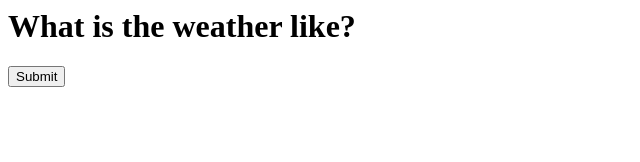
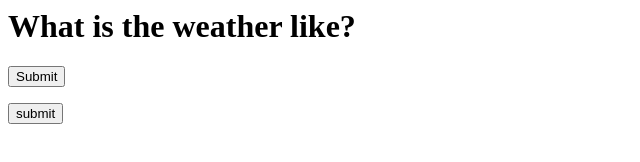
Before and after one commit to legacysti/cascade_demo, a plain HTML site: page index.html in a window 1280 px wide. Shown: the whole page, without its empty margins (0-640 px from the left). Drawn offline with nearby package versions, Linux system fonts and the light colour scheme.

Commit message:
try get current temp

```diff
--- a/index.html
+++ b/index.html
@@ -26,6 +26,7 @@
 
 <p id="demo"></p>
 
+<button onclick="currentWeather()">submit</button>
 
 <!--
 <button onclick="getData()">Submit</button>
```
